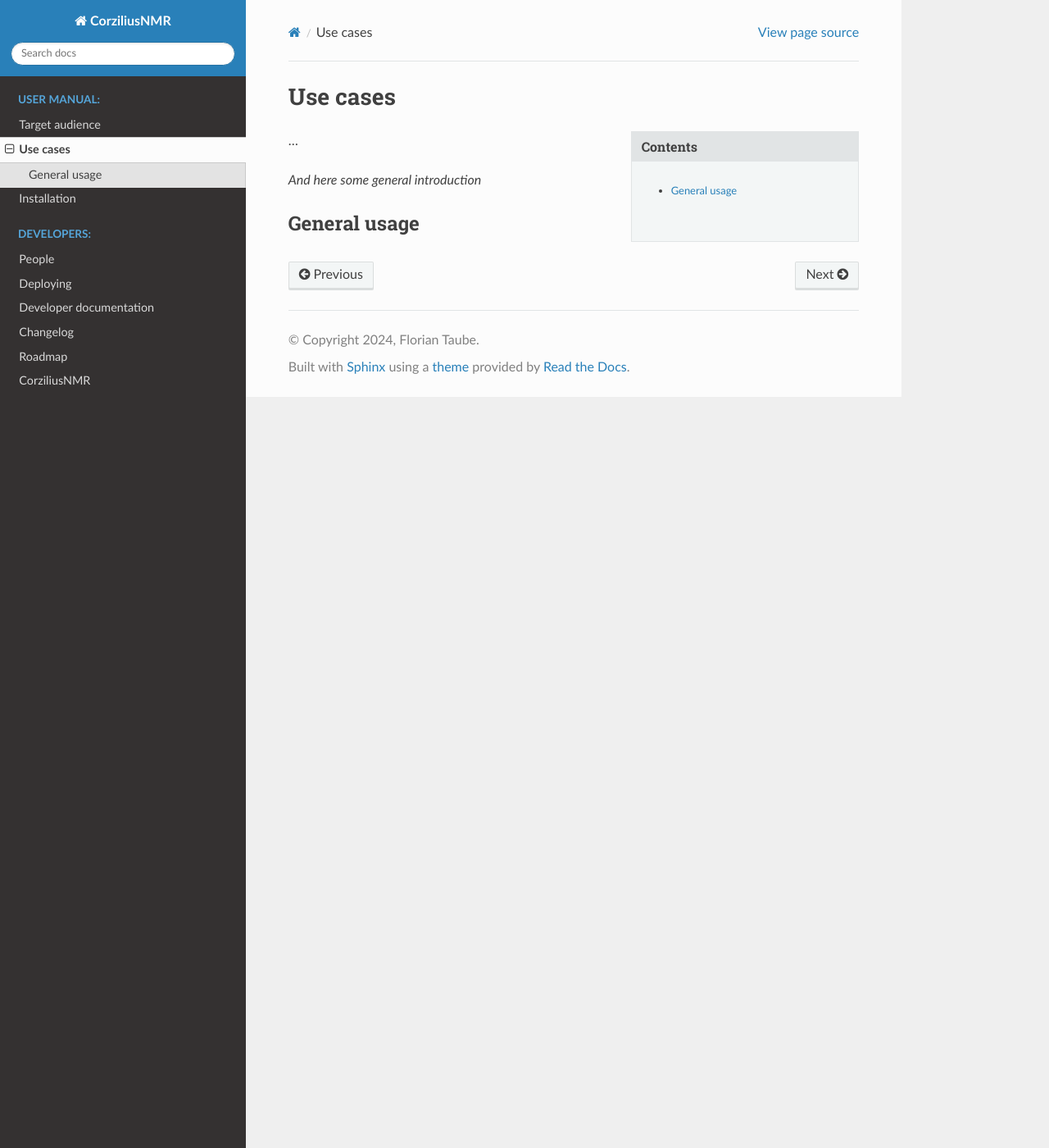
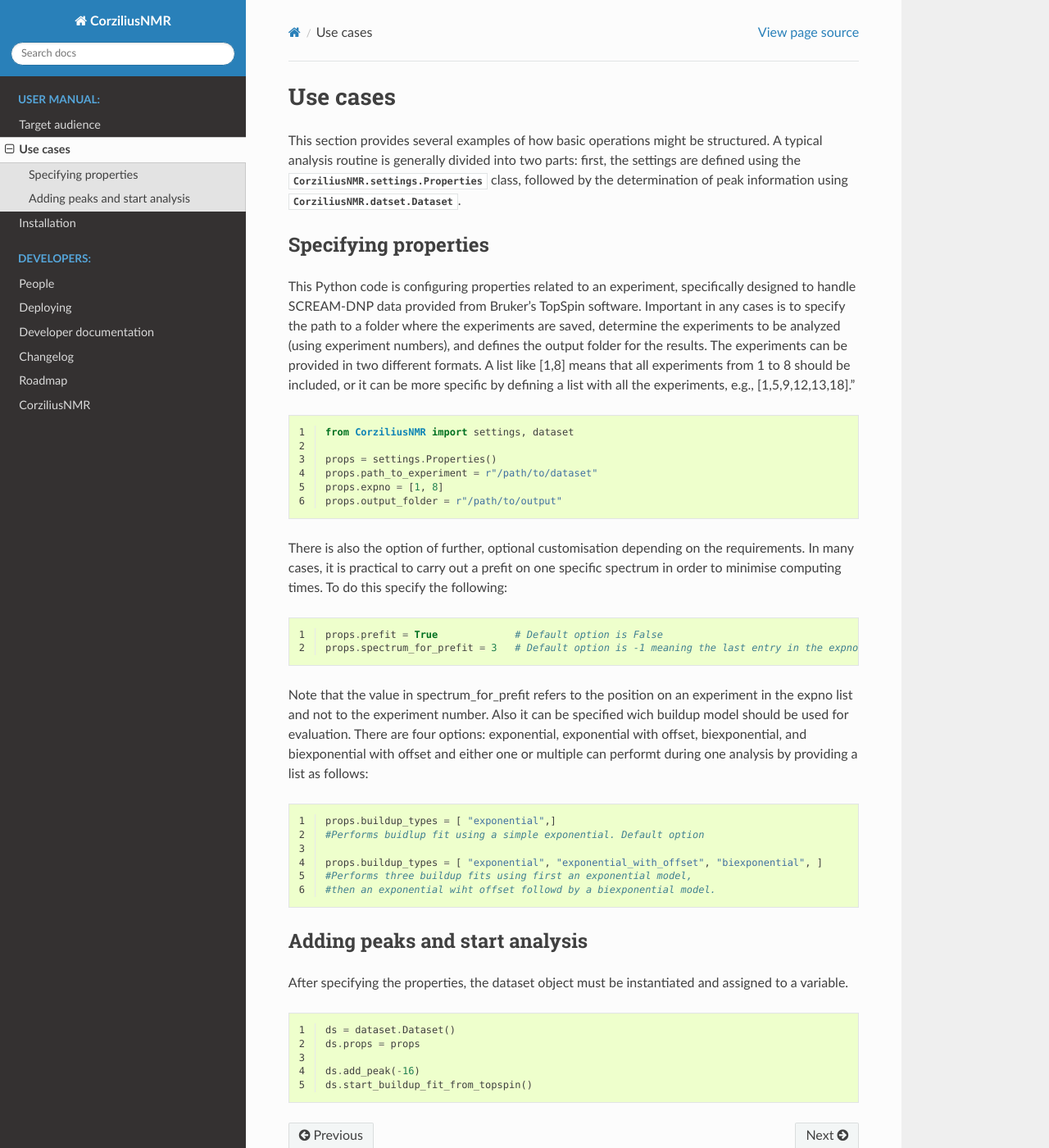
Before and after one commit to FlorianTaube/screamlab, a Sphinx documentation site: the page built from docs/usecases.rst, in a window 1280 px wide and 1400 px high. Shown: the whole window at 82% size. Built offline with Sphinx 7.4.7 and the Read the Docs theme 3.1.0, drawn with Linux system fonts in a browser that asks for light colours.

Commit message:
Start writeing usecases.rst

```diff
--- a/docs/changelog.rst
+++ b/docs/changelog.rst
@@ -11,5 +11,3 @@ Version 0.1.0
 Not yet released
 
 * First public release
-
-* ...
--- a/docs/roadmap.rst
+++ b/docs/roadmap.rst
@@ -5,7 +5,9 @@ Roadmap
 A few ideas how to develop the project further, currently a list as a reminder for the main developers themselves, in no particular order, though with a tendency to list more important aspects first:
 
 
-For version 0.1
+For version 0.2
 ===============
 
-* ...
+* Expanding the spectral decomposition to more complicated lineshapes, including CSA or NQI.
+* Allowing SCREAM-DNP buildup fitting to be performed under the assumption of Solomon equations.
+* Expanding the area of application to other kinetic experiments, such as saturation recovery or REDOR.
--- a/docs/usecases.rst
+++ b/docs/usecases.rst
@@ -4,17 +4,52 @@
 Use cases
 =========
 
-.. sidebar:: Contents
+This section provides several examples of how basic operations might be structured. A typical analysis routine is generally divided into two parts: first, the settings are defined using the :obj:`CorziliusNMR.settings.Properties` class, followed by the determination of peak information using :obj:`CorziliusNMR.datset.Dataset`.
 
-    .. contents::
-        :local:
-        :depth: 1
+Specifying properties
+=====================
+This Python code is configuring properties related to an experiment, specifically designed to handle SCREAM-DNP data provided from Bruker's TopSpin software. Important in any cases is to specify the path to a folder where the experiments are saved, determine the experiments to be analyzed (using experiment numbers), and defines the output folder for the results. The experiments can be provided in two different formats. A list like [1,8] means that all experiments from 1 to 8 should be included, or it can be more specific by defining a list with all the experiments, e.g., [1,5,9,12,13,18]."
 
+.. code-block:: python
+    :linenos:
 
-...
+    from CorziliusNMR import settings, dataset
 
-*And here some general introduction*
+    props = settings.Properties()
+    props.path_to_experiment = r"/path/to/dataset"
+    props.expno = [1, 8]
+    props.output_folder = r"/path/to/output"
 
+There is also the option of further, optional customisation depending on the requirements.  In many cases, it is practical to carry out a prefit on one specific spectrum in order to minimise computing times. To do this specify the following:
 
-General usage
-=============
+.. code-block:: python
+    :linenos:
+
+    props.prefit = True             # Default option is False
+    props.spectrum_for_prefit = 3   # Default option is -1 meaning the last entry in the expno list
+
+Note that the value in spectrum_for_prefit refers to the position on an experiment in the expno list and not to the experiment number.
+Also it can be specified wich buildup model should be used for evaluation. There are four options: exponential, exponential with offset, biexponential, and biexponential with offset and either one or multiple can performt during one analysis by providing a list as follows:
+
+.. code-block:: python
+    :linenos:
+
+    props.buildup_types = [ "exponential",]
+    #Performs buidlup fit using a simple exponential. Default option
+
+    props.buildup_types = [ "exponential", "exponential_with_offset", "biexponential", ]
+    #Performs three buildup fits using first an exponential model,
+    #then an exponential wiht offset followd by a biexponential model.
+
+Adding peaks and start analysis
+===============================
+After specifying the properties, the dataset object must be instantiated and assigned to a variable.
+
+.. code-block:: python
+    :linenos:
+
+    ds = dataset.Dataset()
+    ds.props = props
+
+    ds.add_peak(-16)
+    ds.start_buildup_fit_from_topspin()
```
Also changed, not shown: 1 other file.
